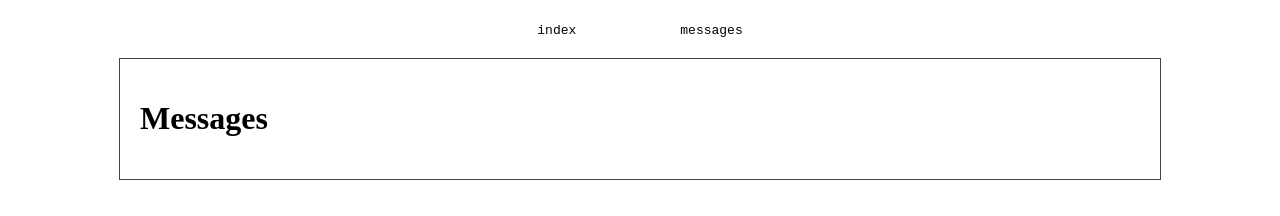
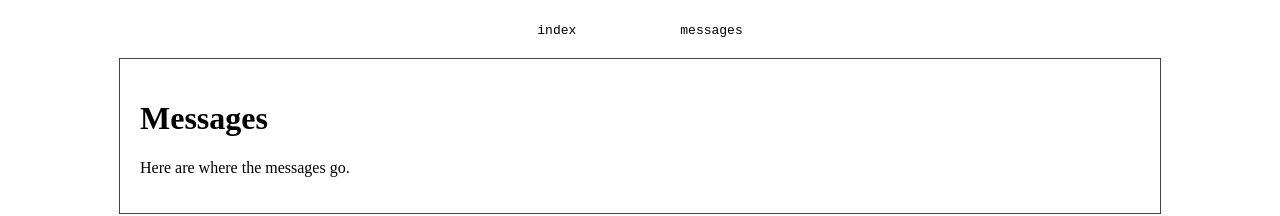
Before and after one commit to bday4nosrat/bday4nosrat, a plain HTML site: page message.html in a window 1280 px wide. Drawn offline with Linux system fonts and the light colour scheme.

Commit message:
Text in messages page

```diff
--- a/message.html
+++ b/message.html
@@ -19,6 +19,8 @@
         <div class="outerpagewrap">
 
             <h1>Messages</h1>
+
+            <p>Here are where the messages go.</p>
         </div>
 
 
```
